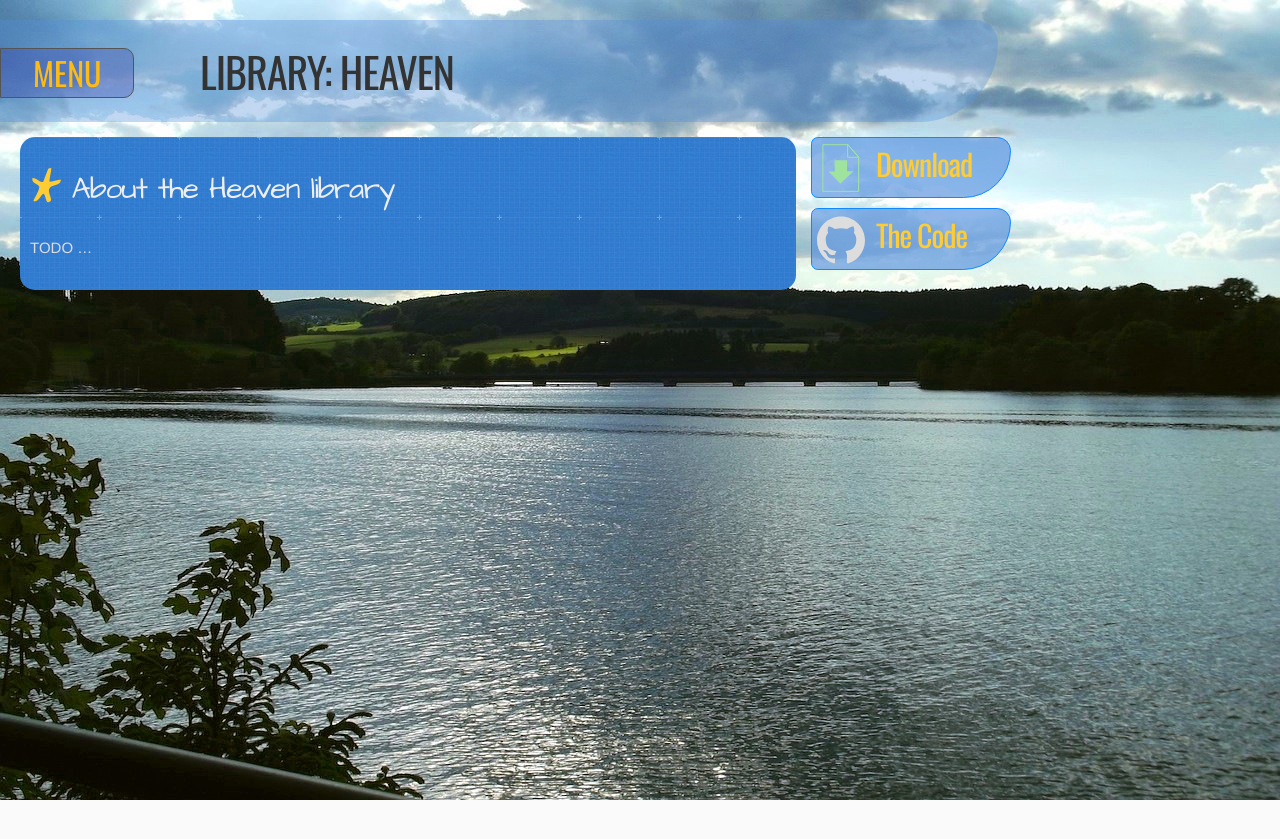
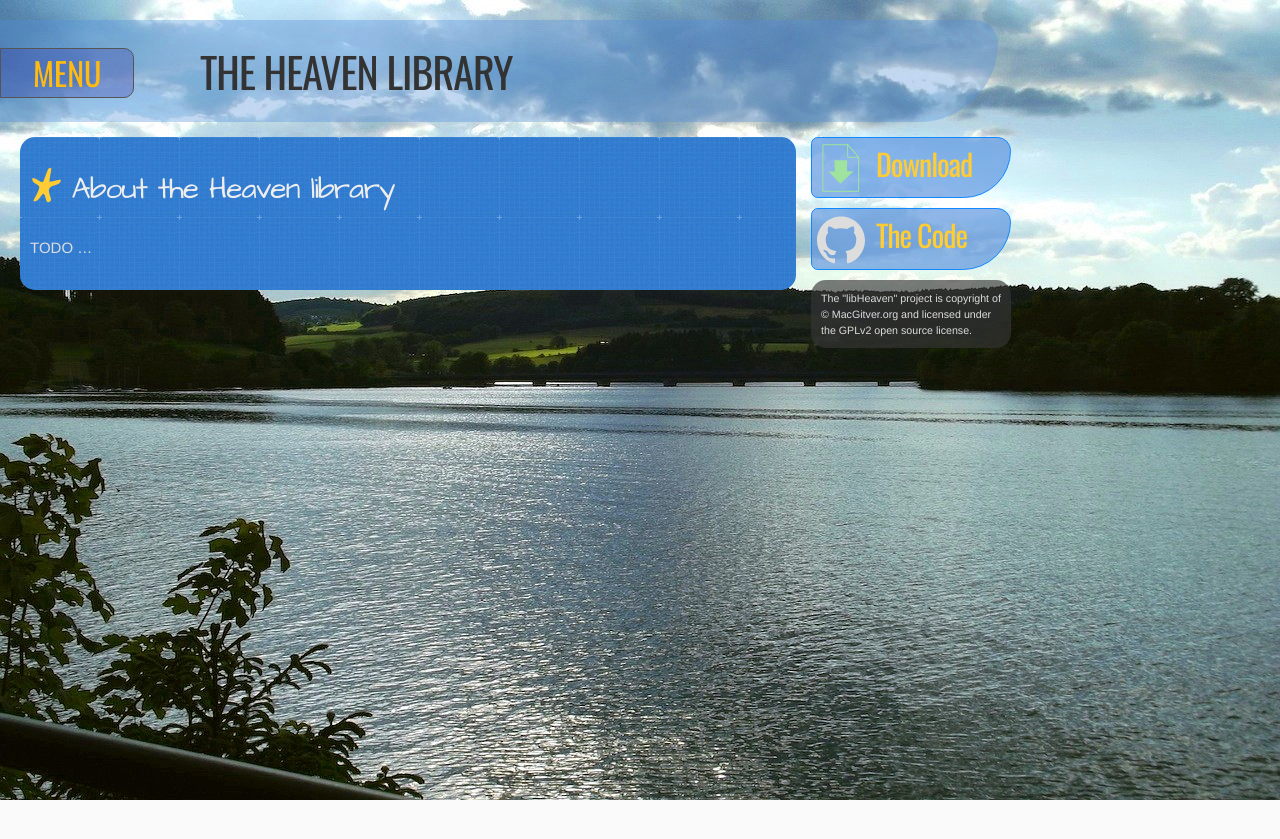
Before and after one commit to macgitver/macgitver.github.io, a Jekyll site: the page built from projects/libheaven/index.md, in a window 1280 px wide. Shown: the top 839 px of the page. Built offline with Jekyll 4.4.1, drawn with Linux system fonts in a browser that asks for light colours; nearby versions of some CDN libraries; library files that are not in the unit come from our copies; Markdown is read by kramdown in place of the engine named in the settings.

Commit message:
sidebar: add project copyright info box

```diff
--- a/_layouts/default.html
+++ b/_layouts/default.html
@@ -45,7 +45,9 @@
           <a href="https://github.com/macgitver/{{ page.project }}" class="download">The Code</a>
         </div>
 
+        <p class="text-box">The "{{ page.project }}" project is copyright of © MacGitver.org and licensed under the GPLv2 open source license.</p>
       </div>
+
     </div>
 
     {% include menu.html %}
--- a/projects/libheaven/index.md
+++ b/projects/libheaven/index.md
@@ -1,7 +1,8 @@
 ---
-title: "Library: Heaven"
+title: "The Heaven library"
 layout: default
 group: "projects"
+project: "libHeaven"
 ---
 
 # About the Heaven library
```
Also changed, not shown: projects/libgitwrap/index.md (+2 -1 lines), projects/macgitver/index.md (+1 -0 lines).
